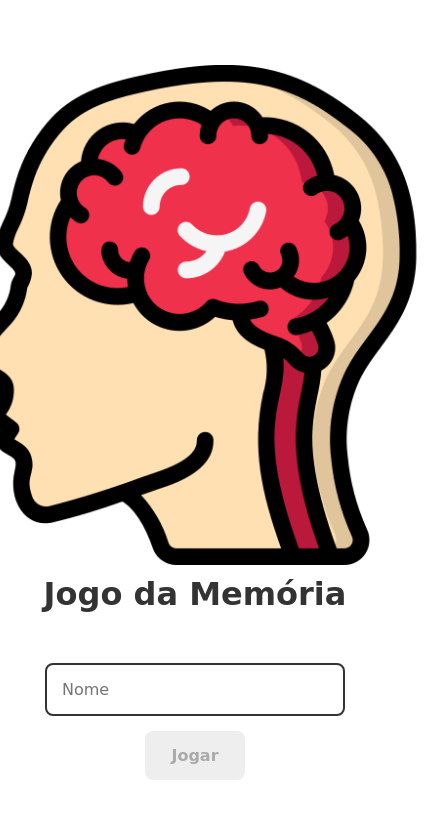
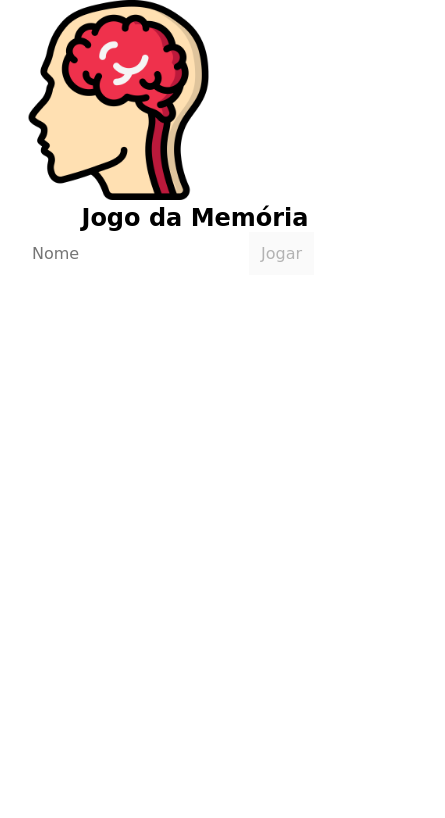
Before and after one commit to 1PedroP/FeiraExposicoes, a plain HTML site: page index.html in a window 390 px wide. Shown: the whole page, 445 px wide, since content can reach past the window. Drawn offline with Linux system fonts and the light colour scheme.

Commit message:
Update login.css

```diff
--- a/css/login.css
+++ b/css/login.css
@@ -1,56 +1,25 @@
-.login-form {
-    align-items: center;
-    display: flex;
-    flex-direction: column;
-    height: 100vh;
-    justify-content: center;
+@media (max-width: 600px) {
+    .login-header img {
+        width: 200px;
     }
 
-.login-header {
-    display: flex;
-    align-items: center;
-    flex-direction: column;
-    justify-content: center;
-    margin-bottom: 50px;
+    .login-header h1 {
+        font-size: 1.5rem;
+        text-align: center;
     }
 
-.login-header img {
-    width: 500px;
-
-}
-.login-header h1 {
-    font-size: 2rem;
-    margin-top: 10px;
-    color: #333;
-}
-
-.login-input { border: 2px solid #333;
-    border-radius: 8px;
-    color: #333;
-    font-size: 1em;
-    margin-bottom: 15px;
-    max-width: 300px;
-    outline: none;
-    width: 100%;
-    padding: 15px;
-
+    .login-input {
+        font-size: 1rem;
+        padding: 12px;
     }
 
     .login-button {
-    background-color:#ee665c ;
-    border-radius: 8px;
-    padding: 15px;
-    cursor: pointer;
-    font-size: 1em;
-    color: #fff;
-    max-width: 100px;
-    width: 100%;
-    font-weight: bold;
-
+        font-size: 1rem;
+        padding: 12px;
+        max-width: 100%;
     }
 
-
-.login-button:disabled{
-    background-color: #eee;
-    color: #aaa;
-    cursor: auto;}
+    .login-form {
+        padding: 0 20px;
+    }
+}
```
Lines whose indentation alone changed are shown as unchanged.
